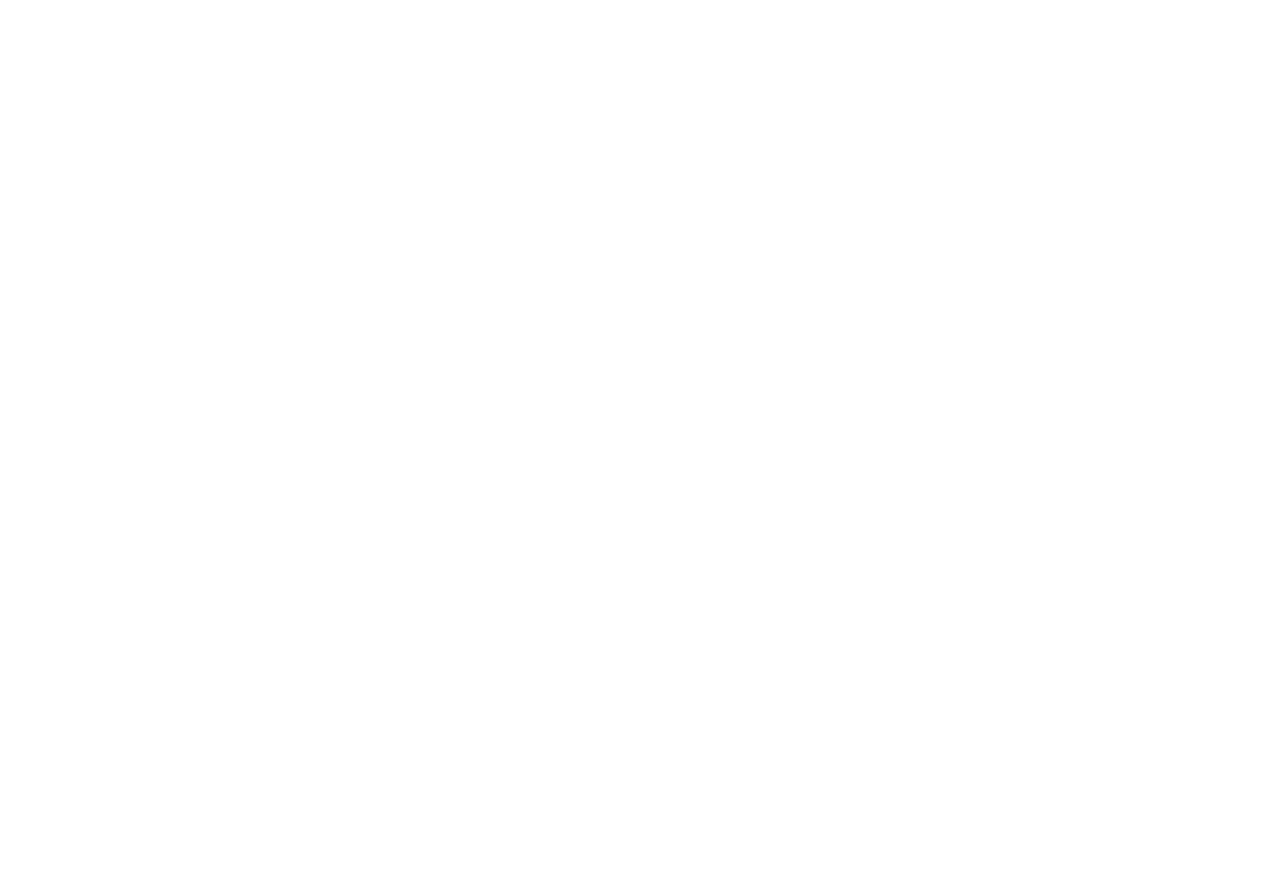
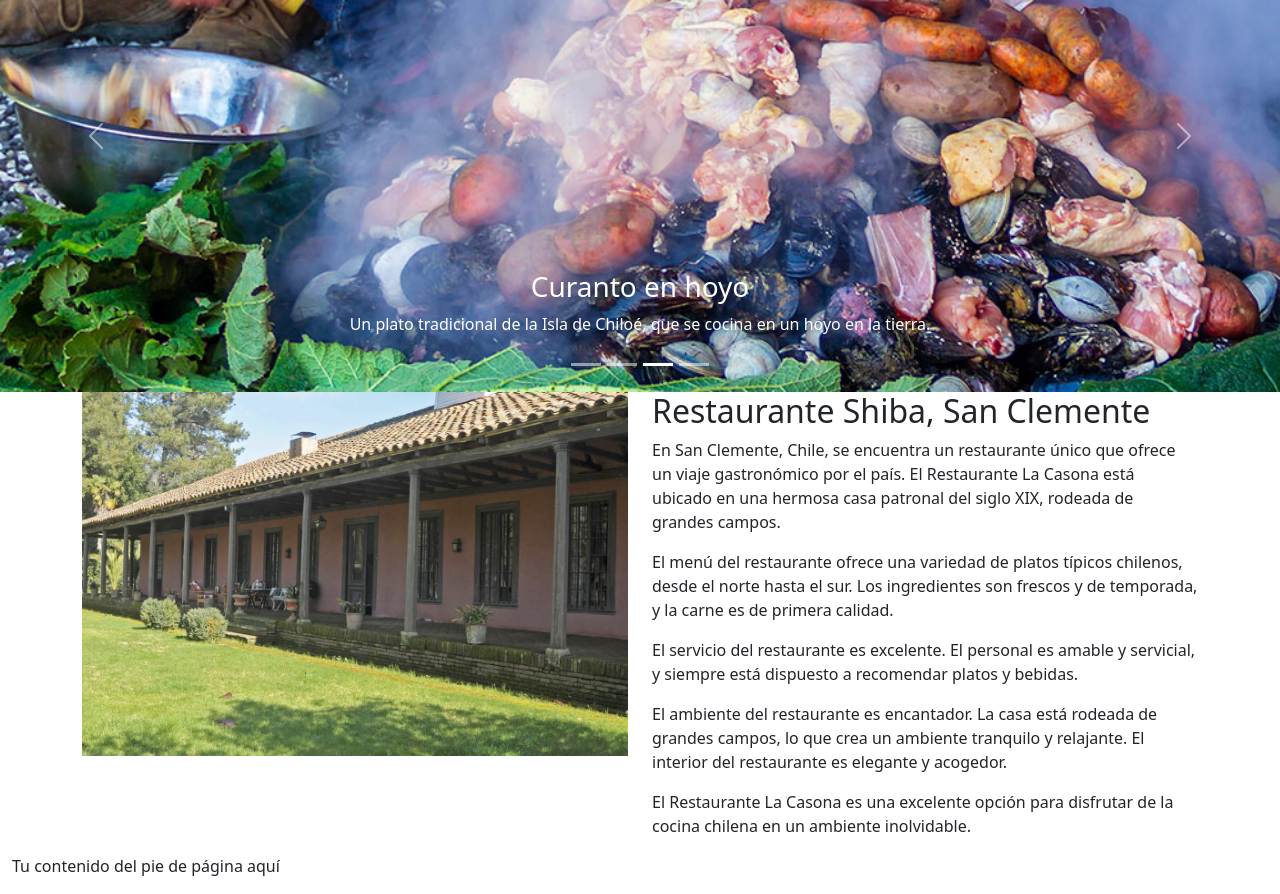
Before and after one commit to ValladaresRolo/restorantApp, a React (Vite) app: page / in a window 1280 px wide. Shown: the part 200-1094 px from the top of the page. Before the commit the page ends 800 px from the top, so only its background shows below. Built offline with nearby package versions, Linux system fonts and the light colour scheme.

Commit message:
slider mas seccion info

```diff
--- a/src/App.jsx
+++ b/src/App.jsx
@@ -4,6 +4,7 @@
 import { Menu } from "./pages/Menu"
 import { Reserva } from "./pages/Reserva"
 import { MenuDetail } from "./pages/MenuDetail"
+import { Footer } from "./components/Footer"
 
 
 
@@ -21,6 +22,8 @@
         <Route path="/menus/:sku" element={<MenuDetail />} />
       </Routes>
 
+      <Footer />
+
     </>
   )
 }
--- /dev/null
+++ b/src/components/Footer.jsx
@@ -0,0 +1,20 @@
+import React from 'react';
+import Container from 'react-bootstrap/Container';
+import Row from 'react-bootstrap/Row';
+import Col from 'react-bootstrap/Col';
+
+export const Footer = () => {
+    return (<>
+        <footer className="footer">
+            <Container fluid>
+                <Row>
+                    <Col>
+                        <p>Tu contenido del pie de página aquí</p>
+                    </Col>
+                </Row>
+            </Container>
+        </footer>
+
+    </>
+    )
+}
--- /dev/null
+++ b/src/components/HeroSlider.jsx
@@ -0,0 +1,59 @@
+import React from 'react'
+import { Carousel, Container } from 'react-bootstrap'
+
+export const HeroSlider = () => {
+    return (
+        <>
+
+            <Carousel>
+                <Carousel.Item interval={1000}>
+
+
+                    <img
+                        className="d-block w-100"
+                        src="/src/assets/01.jpg"
+                        alt="First slide"
+                    />
+                    <Carousel.Caption>
+                        <h3>Empanadas de pino</h3>
+                        <p>El plato más emblemático de la cocina chilena</p>
+                    </Carousel.Caption>
+                </Carousel.Item>
+                <Carousel.Item interval={500}>
+                    <img
+                        className="d-block w-100"
+                        src="/src/assets/04.jpg"
+                        alt="Second slide"
+                    />
+                    <Carousel.Caption>
+                        <h3>Pastel de choclo</h3>
+                        <p>Un plato dulce y cremoso, hecho con choclo, carne picada, pasas y huevos.</p>
+                    </Carousel.Caption>
+                </Carousel.Item>
+                <Carousel.Item>
+                    <img
+                        className="d-block w-100"
+                        src="/src/assets/05.jpg"
+                        alt="Third slide"
+                    />
+                    <Carousel.Caption>
+                        <h3>Curanto en hoyo</h3>
+                        <p>Un plato tradicional de la Isla de Chiloé, que se cocina en un hoyo en la tierra.</p>
+                    </Carousel.Caption>
+                </Carousel.Item>
+                <Carousel.Item>
+                    <img
+                        className="d-block w-100"
+                        src="/src/assets/10.jpg"
+                        alt="Third slide"
+                    />
+                    <Carousel.Caption>
+                        <h3>Mote con huesillo</h3>
+                        <p>Un plato dulce y calórico, que se hace con mote, huesillos.</p>
+                    </Carousel.Caption>
+                </Carousel.Item>
+            </Carousel>
+
+        </>
+    )
+}
--- /dev/null
+++ b/src/components/SeccionInfo.jsx
@@ -0,0 +1,29 @@
+import React from 'react';
+import Container from 'react-bootstrap/Container';
+import Row from 'react-bootstrap/Row';
+import Col from 'react-bootstrap/Col';
+import Image from 'react-bootstrap/Image';
+
+export const SeccionInfo = () => {
+    return (
+        <>
+            <Container >
+                <Row>
+                    <Col md={12} lg={6}><Image src="/src/assets/CasaCHILENA7.jpg" fluid /></Col>
+                    <Col md={12} lg={6}><h2>Restaurante Shiba, San Clemente</h2>
+
+
+                        <p>En San Clemente, Chile, se encuentra un restaurante único que ofrece un viaje gastronómico por el país. El Restaurante La Casona está ubicado en una hermosa casa patronal del siglo XIX, rodeada de grandes campos.</p>
+
+                        <p>El menú del restaurante ofrece una variedad de platos típicos chilenos, desde el norte hasta el sur. Los ingredientes son frescos y de temporada, y la carne es de primera calidad.</p>
+
+                        <p>El servicio del restaurante es excelente. El personal es amable y servicial, y siempre está dispuesto a recomendar platos y bebidas.</p>
+
+                        <p>El ambiente del restaurante es encantador. La casa está rodeada de grandes campos, lo que crea un ambiente tranquilo y relajante. El interior del restaurante es elegante y acogedor.</p>
+
+                        <p>El Restaurante La Casona es una excelente opción para disfrutar de la cocina chilena en un ambiente inolvidable.</p></Col>
+                </Row>
+            </Container>
+        </>
+    )
+}
--- a/src/pages/Home.jsx
+++ b/src/pages/Home.jsx
@@ -1,7 +1,14 @@
 import React from 'react'
+import { SeccionInfo } from '../components/SeccionInfo'
+import { HeroSlider } from '../components/HeroSlider'
 
 export const Home = () => {
-    return (
+    return (<>
         <div>Home</div>
+        <HeroSlider />
+
+        <SeccionInfo />
+
+    </>
     )
 }
```
Also changed, not shown: src/assets/CasaCHILENA7.jpg (added), src/assets/arrow-right-solid.svg (added).
